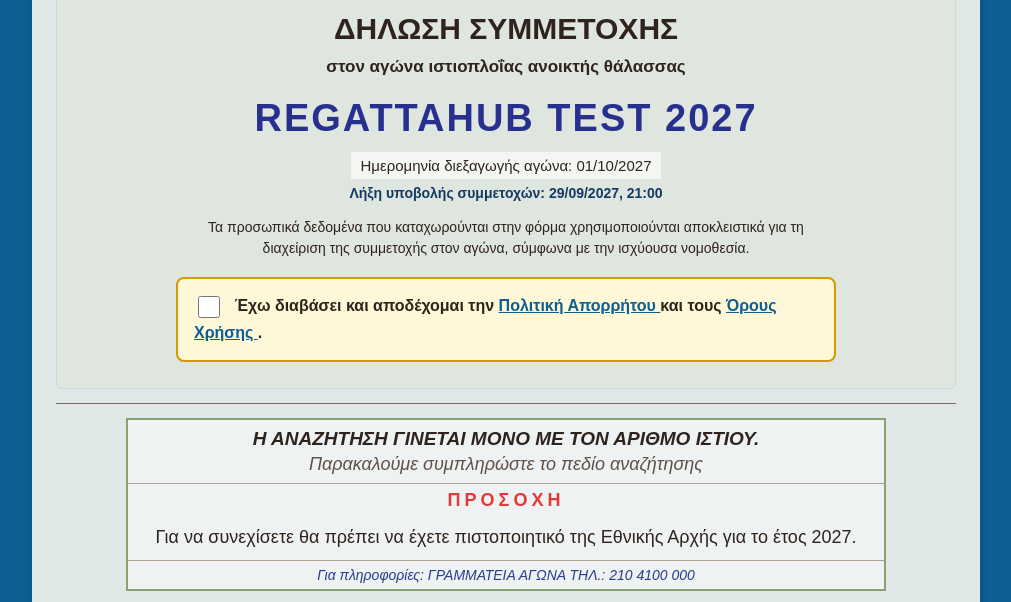
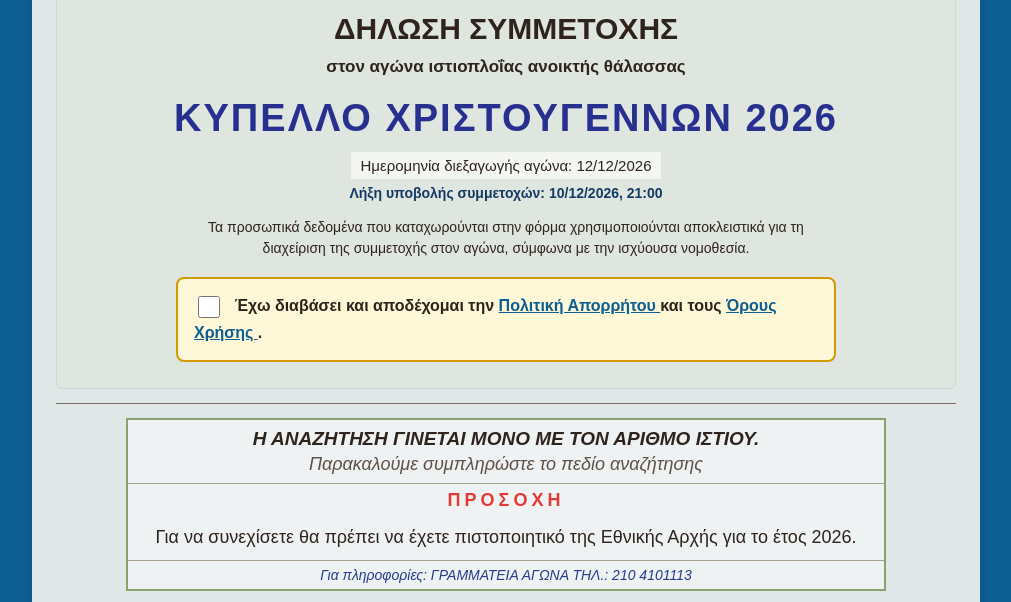
Before and after one commit to Regattahub/rh-test-2027-v2, a plain HTML site: page index.html in a window 1280 px wide. Shown: the part 172-774 px from the top of the page, without its empty margins (134-1145 px from the left). Drawn offline with Linux system fonts and the light colour scheme.

Commit message:
Update event details for Christmas Cup 2026

```diff
--- a/index.html
+++ b/index.html
@@ -3,7 +3,7 @@
 <head>
   <meta charset="UTF-8" />
   <meta name="viewport" content="width=device-width, initial-scale=1.0" />
-<title>RegattaHub — REGATTAHUB TEST 2027</title>
+<title>RegattaHub — ΚΥΠΕΛΛΟ ΧΡΙΣΤΟΥΓΕΝΝΩΝ 2026</title>
 <!-- RegattaHub MASTER race template -->
 <!-- Race-specific values are injected by New Race Wizard -->
 
@@ -1023,9 +1023,9 @@ function makeSettingsEndpoint() {
 
 const CONFIG = {
   RACE_PREFIX: "RH_TEST_2027_V2",
-  EVENT_TITLE: "REGATTAHUB TEST 2027",
-  RACE_DATE: "01/10/2027",
-  SUBMIT_EXPIRATION: "29/09/2027, 21:00",
+  EVENT_TITLE: "ΚΥΠΕΛΛΟ ΧΡΙΣΤΟΥΓΕΝΝΩΝ 2026",
+  RACE_DATE: "12/12/2026",
+  SUBMIT_EXPIRATION: "10/12/2026, 21:00",
 
   SETTINGS_SPREADSHEET_ID: SETTINGS_SPREADSHEET_ID,
   SETTINGS_ENDPOINT: makeSettingsEndpoint(),
@@ -1034,10 +1034,10 @@ const CONFIG = {
   EIO_FLOW: "NO", // AUTO EIO: η ταυτοποίηση αθλητών γίνεται κεντρικά μετά τη Jotform.
 
   ORGANIZER_BANNER: "",
-  ORGANIZER_NAME: "RegattaHub TEST",
-  ORGANIZER_SHORT_NAME: "RegattaHub TEST",
-  ORGANIZER_EMAIL: "info.regattahub@gmail.com",
-  ORGANIZER_TEL: "210 4100 000",
+  ORGANIZER_NAME: "Ναυτικός Αθλητικός Όμιλος Ειρήνης Φιλίας Καλλιθέας",
+  ORGANIZER_SHORT_NAME: "ΝΑΟΕΦΚ",
+  ORGANIZER_EMAIL: "naoefk@naoefk.gr",
+  ORGANIZER_TEL: "210 4101113",
 
   SHOW_RACE_TITLE: "YES",
 
@@ -1053,12 +1053,12 @@ const CONFIG = {
     "https://github.com/jsamartzis-png/logos/blob/main/logo_EntryFlow_removebg-preview.png?raw=true",
 
   EVENT_BACKGROUND: "background.jpg",
-  YEAR: "2027",
-  INFO_PHONE: "210 4100 000"
+  YEAR: "2026",
+  INFO_PHONE: "210 4101113"
 };
 
 const SETTINGS_CACHE_KEY =
-  "entryflow_race_settings_" + SETTINGS_SPREADSHEET_ID;
+  "entryflow_race_settings_christmas_20261120_" + SETTINGS_SPREADSHEET_ID;
 
 function normalizeJotformUrl(url, formId) {
   let value = String(url || "").trim();
@@ -1400,6 +1400,7 @@ async function loadRaceSettingsFromSheet() {
         "Οι ΡΥΘΜΙΣΕΙΣ δεν φορτώθηκαν από το δίκτυο. Χρησιμοποιούνται οι άμεσες/αποθηκευμένες τιμές:",
         secondError
       );
+      setStatus("Δεν ήταν δυνατή η ενημέρωση των ρυθμίσεων του αγώνα. Ανανεώστε τη σελίδα πριν συνεχίσετε.", true);
       return cached || null;
     }
   }
```
